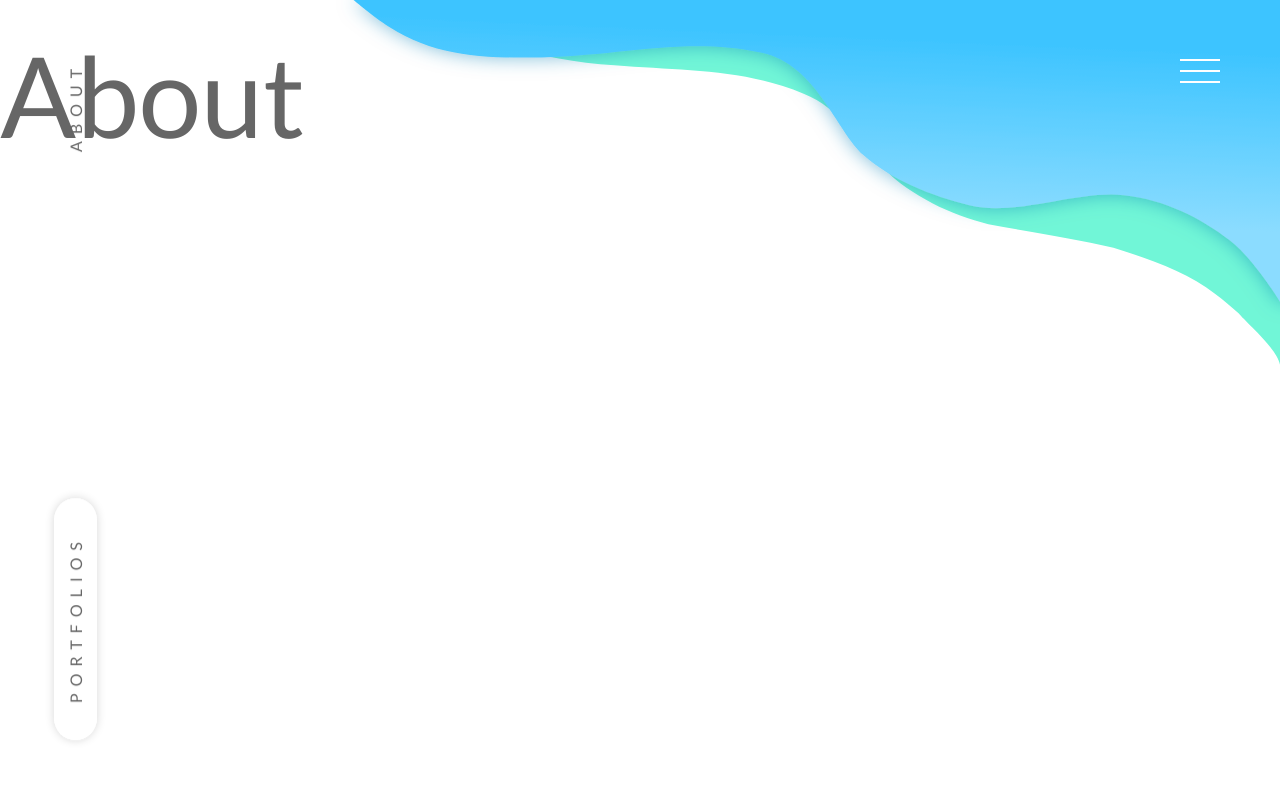
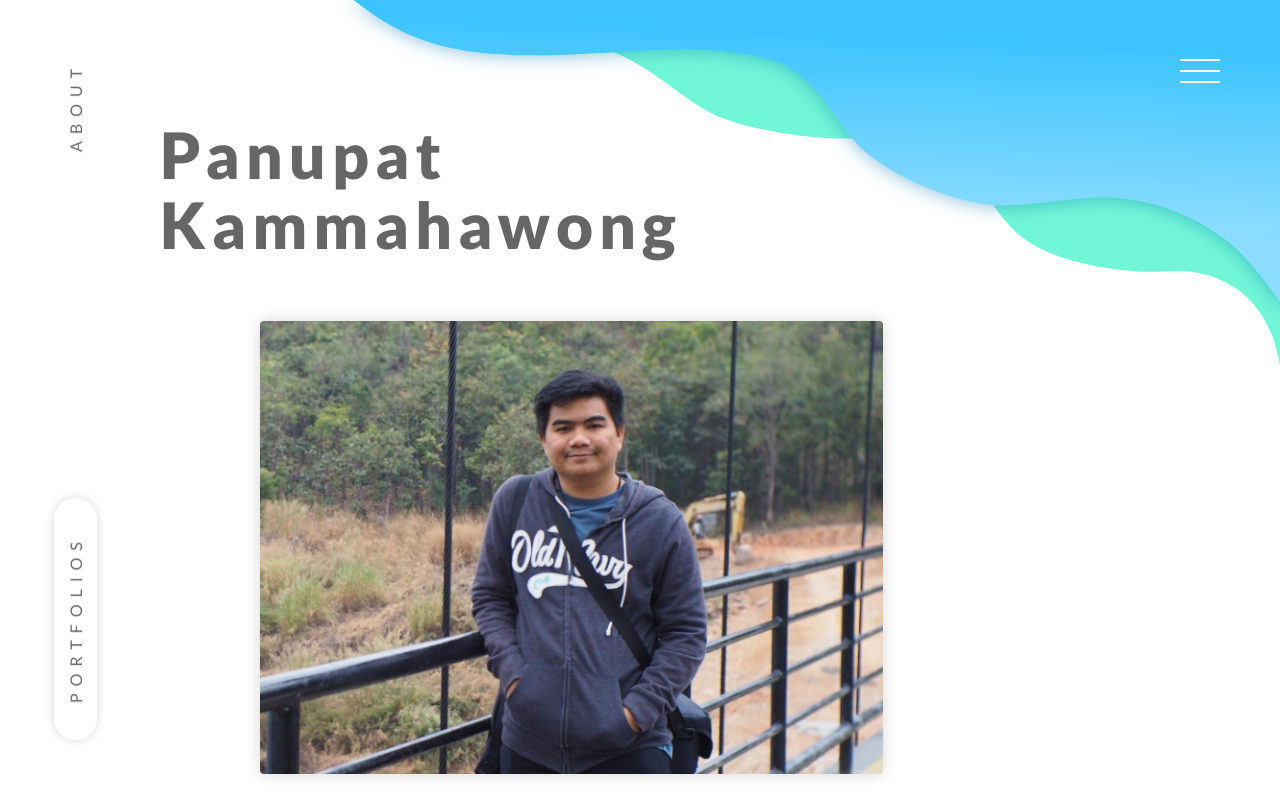
Before and after one commit to medunla/medunla.github.io, a Vue app: page /about in a window 1280 px wide. Built offline with nearby package versions, Linux system fonts and the light colour scheme.

Commit message:
Create about page

```diff
--- a/src/assets/styles/_global.scss
+++ b/src/assets/styles/_global.scss
@@ -53,6 +53,10 @@ h1 {
 	text-transform: uppercase;
 }
 
+.font-weight-normal {
+	font-weight: normal;
+}
+
 .is-blur {
 	filter: blur(10px);
 }
--- a/src/assets/styles/pages/_about.scss
+++ b/src/assets/styles/pages/_about.scss
@@ -5,6 +5,7 @@
 		max-width: 60%;
 	}
 }
+
 .about-inner {
 	@extend .other-container-inner;
 
@@ -21,31 +22,37 @@
 		@media (max-width: 1560px) {
 			font-size: 4rem;
 		}
+
 		@media (max-width: 1330px) {
 			padding-top: 0;
 			width: 75%;
 		}
+
 		@media (max-width: 1070px) {
 			width: 100%;
 		}
+
 		@media (max-width: $small-mobile-break-point) {
 			font-size: 3rem;
 			margin-bottom: 35px;
 		}
+
 		@media (max-width: 460px) {
 			font-size: 2rem;
 		}
+
 		@media (max-width: 325px) {
 			font-size: 1.9rem;
 		}
 
 		// FadeRight
-		@extend %transition-faderight-setup;
-		transition-delay: 0.5s;
-		.is-about-page & {
-			@extend %transition-faderight-active;
-		}
+		// @extend %transition-faderight-setup;
+		// transition-delay: 0.5s;
+		// .is-about-page & {
+		// 	@extend %transition-faderight-active;
+		// }
 	}
+
 	.image {
 		position: absolute;
 		top: 0;
@@ -61,21 +68,24 @@
 			max-width: calc( (100% - #{$inner-padding-left + $inner-padding-right}) * 0.75);
 			margin-bottom: 30px;
 		}
+
 		@media (max-width: 1070px) {
 			max-width: calc(100% - #{$inner-padding-left + $inner-padding-right});
 		}
+
 		@media (max-width: $mobile-break-point) {
 			max-width: calc(100% - #{$inner-padding-left-mobile + $inner-padding-right-mobile});
 			margin-left: $inner-padding-left-mobile;
 		}
 
 		// FadeLeft
-		@extend %transition-fadeleft-setup;
-		transition-delay: 0.7s;
-		.is-about-page & {
-			@extend %transition-fadeleft-active;
-		}
+		// @extend %transition-fadeleft-setup;
+		// transition-delay: 0.7s;
+		// .is-about-page & {
+		// 	@extend %transition-fadeleft-active;
+		// }
 	}
+
 	.content-title {
 		font-size: 3rem;
 		line-height: 1;
@@ -87,25 +97,43 @@
 		@media (max-width: 1330px) {
 			font-size: 2.5rem;
 		}
+
 		@media (max-width: $small-mobile-break-point) {
 			font-size: 2rem;
 		}
+
 		@media (max-width: 460px) {
 			font-size: 1.5rem;
 		}
 	}
 	.content-time {
-		// font-size: 1.25rem;
 		line-height: 1.2;
 		font-weight: bold;
 		margin-bottom: 15px;
 	}
+
 	.content-name {
 		font-size: 1.25rem;
 		line-height: 1.2;
 		font-weight: bold;
 		margin-bottom: 20px;
 	}
+
+	.content-list {
+		list-style: circle;
+		padding-left: 18px;
+
+		// .content-list-item
+		&-item {
+			margin-bottom: 10px;
+			line-height: 1.4;
+
+			&:last-child {
+				margin-bottom: 0;
+			}
+		}
+	}
+
 	.overview {
 		padding-right: 30px;
 		width: calc( ( (100% + #{ $inner-padding-left + $inner-padding-right }) * 0.55 ) - #{ $inner-padding-left} );
@@ -119,12 +147,13 @@
 		}
 
 		// FadeRight
-		@extend %transition-faderight-setup;
-		transition-delay: 0.6s;
-		.is-about-page & {
-			@extend %transition-faderight-active;
-		}
+		// @extend %transition-faderight-setup;
+		// transition-delay: 0.6s;
+		// .is-about-page & {
+		// 	@extend %transition-faderight-active;
+		// }
 	}
+
 	.column-row {
 		display: flex;
 		flex-wrap: wrap;
@@ -136,37 +165,41 @@
 			margin-right: 0;
 		}
 	}
+
 	.column-left {
 		width: 40%;
 		margin-right: 9.5%;
 
 		// FadeUp
-		@extend %transition-fadeup-setup;
-		transition-delay: 0.8s;
-		.is-about-page & {
-			@extend %transition-fadeup-active;
-		}
+		// @extend %transition-fadeup-setup;
+		// transition-delay: 0.8s;
+		// .is-about-page & {
+		// 	@extend %transition-fadeup-active;
+		// }
 	}
+
 	.column-right {
 		width: 45%;
 
 		// FadeUp
-		@extend %transition-fadeup-setup;
-		transition-delay: 0.9s;
-		.is-about-page & {
-			@extend %transition-fadeup-active;
-		}
+		// @extend %transition-fadeup-setup;
+		// transition-delay: 0.9s;
+		// .is-about-page & {
+		// 	@extend %transition-fadeup-active;
+		// }
 	}
+
 	.column-left,
 	.column-right {
 		padding-left: 50px;
 		padding-right: 50px;
-		@media (max-width: 1200px) {
-			width: 100%;
-			padding-left: 0;
-			padding-right: 0;
-		}
+		// @media (max-width: 1200px) {
+		// 	width: 100%;
+		// 	padding-left: 0;
+		// 	padding-right: 0;
+		// }
 	}
+
 	.box-shadow {
 		background-color: #fff;
 		padding: 40px;
@@ -174,6 +207,7 @@
 		box-shadow: 0 0 15px 0 rgba(0,0,0,0.16);
 
 		p {
+			line-height: 1.4;
 			margin-bottom: 10px;
 
 			&:last-child {
@@ -181,10 +215,12 @@
 			}
 		}
 	}
+
 	.content-group + .content-group {
 		margin-top: 40px;
 	}
 }
+
 .about-inner-wrapper {
 	width: 100%;
 	display: flex;
@@ -201,6 +237,7 @@
 
 .skill-lists {
 	@extend .ul-pretty;
+
 	display: flex;
 	flex-wrap: wrap;
 	margin-left: -15px;
@@ -217,16 +254,17 @@
 		@media (max-width: 1330px) and (min-width: 1201px) {
 			width: 33.3333333%;
 		}
+
 		@media (max-width: 500px) {
 			width: 33.3333333%;
 		}
 	}
+
 	.skill-image {
 		width: 100%;
 		position: relative;
 		background-color: #fff;
 		border-radius: 4px;
-		// box-shadow: 0 0 15px 0 rgba(0,0,0,0.16);
 
 		&::before {
 			content: "";
@@ -234,6 +272,7 @@
 			width: 100%;
 			padding-bottom: 100%;
 		}
+
 		img {
 			position: absolute;
 			top: 50%;
@@ -241,9 +280,9 @@
 			transform: translate(-50%,-50%);
 			max-width: 100%;
 			max-height: 100%;
-			// padding: 15px;
 		}
 	}
+
 	.skill-name {
 		margin-top: 20px;
 		margin-bottom: 0;
--- /dev/null
+++ b/src/components/AboutEducationItem.vue
@@ -0,0 +1,36 @@
+<template>
+	<div class="content-group">
+		<h4
+			v-if="data.year"
+			class="content-time color-blue"
+		>
+			{{ data.year }}
+		</h4>
+		<h4
+			v-if="data.name"
+			class="content-name"
+		>
+			{{ data.name }}
+		</h4>
+		<template v-if="data.details && data.details.length">
+			<p
+				v-for="(item, index) in data.details"
+				:key="index"
+			>
+				{{ item }}
+			</p>
+		</template>
+	</div>
+</template>
+
+<script>
+export default {
+	name: "AboutEducationItem",
+	props: {
+		data: {
+			type: Object,
+			default: () => ({})
+		}
+	}
+};
+</script>
--- /dev/null
+++ b/src/components/AboutEducationsAndWorkExperiences.vue
@@ -0,0 +1,53 @@
+<template>
+	<div>
+		<template v-if="worksList.length">
+			<h3 class="content-title">Work Experience</h3>
+			<div class="box-shadow">
+				<about-work-experience-item
+					v-for="(works, index) in worksList"
+					:key="index"
+					:data="works"
+				/>
+			</div>
+
+			<template v-if="educationsList.length">
+				<br>
+				<br>
+			</template>
+		</template>
+
+		<template v-if="educationsList.length">
+			<h3 class="content-title">Education</h3>
+			<div class="box-shadow">
+				<about-education-item
+					v-for="(education, index) in educationsList"
+					:key="index"
+					:data="education"
+				/>
+			</div>
+		</template>
+	</div>
+</template>
+
+<script>
+import AboutWorkExperienceItem from "./AboutWorkExperienceItem.vue";
+import AboutEducationItem from "./AboutEducationItem.vue";
+
+export default {
+	name: "AboutEducationsAndWorkExperiences",
+	props: {
+		educationsList: {
+			type: Array,
+			default: () => []
+		},
+		worksList: {
+			type: Array,
+			default: () => []
+		}
+	},
+	components: {
+		AboutWorkExperienceItem,
+		AboutEducationItem
+	}
+};
+</script>
--- /dev/null
+++ b/src/components/AboutSkills.vue
@@ -0,0 +1,40 @@
+<template>
+	<div>
+		<h3 class="content-title">Skills</h3>
+		<ul class="skill-lists">
+			<li
+				v-for="skill in list"
+				:key="skill.name"
+			>
+				<div
+					v-if="skill.image"
+					class="skill-image"
+				>
+					<img
+						:src="skill.image"
+						:alt="skill.name"
+						loading="lazy"
+					>
+				</div>
+				<p
+					v-if="skill.name"
+					class="skill-name"
+				>
+					{{ skill.name }}
+				</p>
+			</li>
+		</ul>
+	</div>
+</template>
+
+<script>
+export default {
+	name: "AboutSkills",
+	props: {
+		list: {
+			type: Array,
+			default: () => []
+		}
+	}
+};
+</script>
--- /dev/null
+++ b/src/components/AboutWorkExperienceItem.vue
@@ -0,0 +1,43 @@
+<template>
+	<div class="content-group">
+		<h4
+			v-if="data.year"
+			class="content-time color-blue"
+		>
+			{{ data.year }}
+		</h4>
+		<h4
+			v-if="data.positionName"
+			class="content-name"
+		>
+			{{ data.positionName }}
+			<template v-if="data.companyName">
+				<br>at {{ data.companyName }}
+			</template>
+		</h4>
+		<ul
+			v-if="data.details && data.details.length"
+			class="content-list"
+		>
+			<li
+				v-for="(item, index) in data.details"
+				:key="index"
+				class="content-list-item"
+			>
+				{{ item }}
+			</li>
+		</ul>
+	</div>
+</template>
+
+<script>
+export default {
+	name: "AboutWorkExperienceItem",
+	props: {
+		data: {
+			type: Object,
+			default: () => ({})
+		}
+	}
+};
+</script>
--- a/src/views/About.vue
+++ b/src/views/About.vue
@@ -1,10 +1,107 @@
 <template>
-	<h1>About</h1>
+	<div class="about-container container">
+		<div class="about-inner">
+			<h2 class="title">{{ data.name }}</h2>
+			<img
+				:src="data.imageUrl"
+				:alt="data.name"
+				class="image"
+				loading="lazy"
+			>
+
+			<!-- .about-inner-wrapper -->
+			<div class="about-inner-wrapper">
+				<div class="overview">
+					<p>{{ data.overview }}</p>
+				</div>
+
+				<!-- .column-row -->
+				<div class="column-row">
+					<about-skills
+						v-if="data.skills.length"
+						:list="data.skills"
+						class="column-left"
+					/>
+					<about-educations-and-work-experiences
+						v-if="data.educations.length || data.workExperiences.length"
+						:educations-list="data.educations"
+						:works-list="data.workExperiences"
+						class="column-right"
+					/>
+				</div>
+				<!-- end .column-row -->
+
+			</div>
+			<!-- end .about-inner-wrapper -->
+		</div>
+	</div>
 </template>
 
 <script>
+import skillsData from "../assets/js/skillsData";
+import AboutSkills from "../components/AboutSkills.vue";
+import AboutEducationsAndWorkExperiences from "../components/AboutEducationsAndWorkExperiences.vue";
+
 export default {
 	name: "AboutPage",
-	title: "About ― Panupat K."
+	title: "About ― Panupat K.",
+	components: {
+		AboutSkills,
+		AboutEducationsAndWorkExperiences
+	},
+	data() {
+		// Find experience years
+		const startWorkDate = new Date("11/01/2015"); // M/D/Y
+		const nowDate = new Date();
+		const diffTime = Math.abs(nowDate - startWorkDate);
+		const diffYearsFloat = diffTime / (1000 * 60 * 60 * 24 * 365);
+		const diffYearsInt = Math.floor(diffYearsFloat);
+		const experienceYears = (diffYearsFloat - diffYearsInt) > 0.8
+			? diffYearsInt + 1
+			: diffYearsInt;
+
+		return {
+			data: {
+				name: "Panupat Kammahawong",
+				imageUrl: "img/panupat-image.jpg",
+				overview: `I have experience about web development for ${experienceYears} years. My main abilities is HTML, CSS/SCSS, Javascript, jQuery in front-end position and I can do backend position too with Wordpress, Ruby on Rails, Laravel. Other abilities related to web development are SEO(website structure), Progressive Web App, basic UI and Git for work with other developer.`,
+				skills: skillsData,
+				educations: [
+					{
+						year: "2012 – 2015",
+						name: "Faculty of Information and Communication Technology",
+						details: [
+							"Bachelor of Sciences - Degree in Information Technology for Design (Web & Interactive) - Silpakorn University, Bangkok Thailand"
+						]
+					}
+				],
+				workExperiences: [
+					{
+						year: "Apr 2019 - Present",
+						positionName: "Front-End Engineer",
+						companyName: "MAQE Co., Ltd.",
+						details: [
+							"Create and build the front-end section of a website",
+							"Code quality control to ensure ease of maintenance and a focus on good performance",
+							"Create and build the product management system platform with microservices architecture",
+							"Create and build a product browser platform for customer and sales",
+							"Create and build the backoffice of e-commerce platform"
+						]
+					},
+					{
+						year: "Nov 2015 - Mar 2019",
+						positionName: "Web Developer",
+						companyName: "Backtobasics Design Co., Ltd.",
+						details: [
+							"Developed own platforms as a startup with Ruby on Rails and Laravel framework",
+							"Front-end",
+							"Back-end with Wordpress",
+							"Improve and maintenance fulfilment platform provides storing, packing, shipping service for the customer"
+						]
+					}
+				]
+			}
+		};
+	}
 };
 </script>
```
